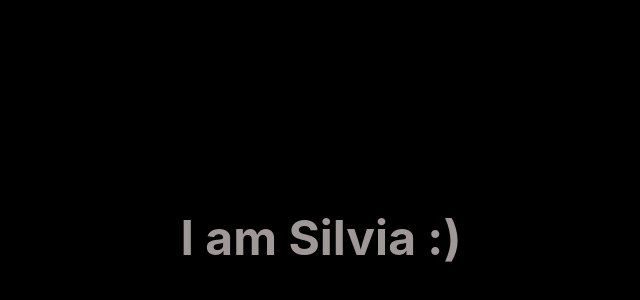
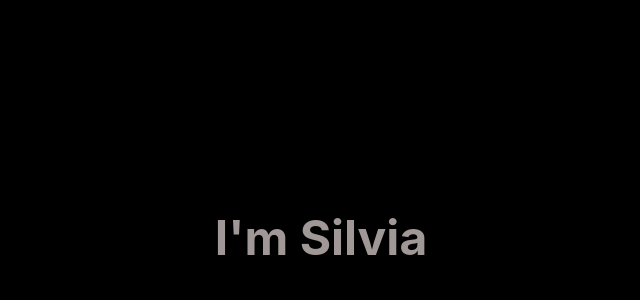
Before and after one commit to SilviaBaer/portfolio-website, a React (Create React App) app in the folder portfolio-website/: page / in a window 1280 px wide. Shown: the part 144-444 px from the top of the page, without its empty margins (319-959 px from the left). Built offline with nearby package versions, Linux system fonts and the light colour scheme.

Commit message:
🐛 Fix it

```diff
--- a/portfolio-website/src/components/name/name.jsx
+++ b/portfolio-website/src/components/name/name.jsx
@@ -3,7 +3,7 @@ import styles from "../name/name.module.css"
 function Name() {
     return (
         <div className={styles.container}>
-<h1 className={styles.name}>I am Silvia :)</h1>
+<h1 className={styles.name}>I'm Silvia</h1>
         </div>
 
     )
```
